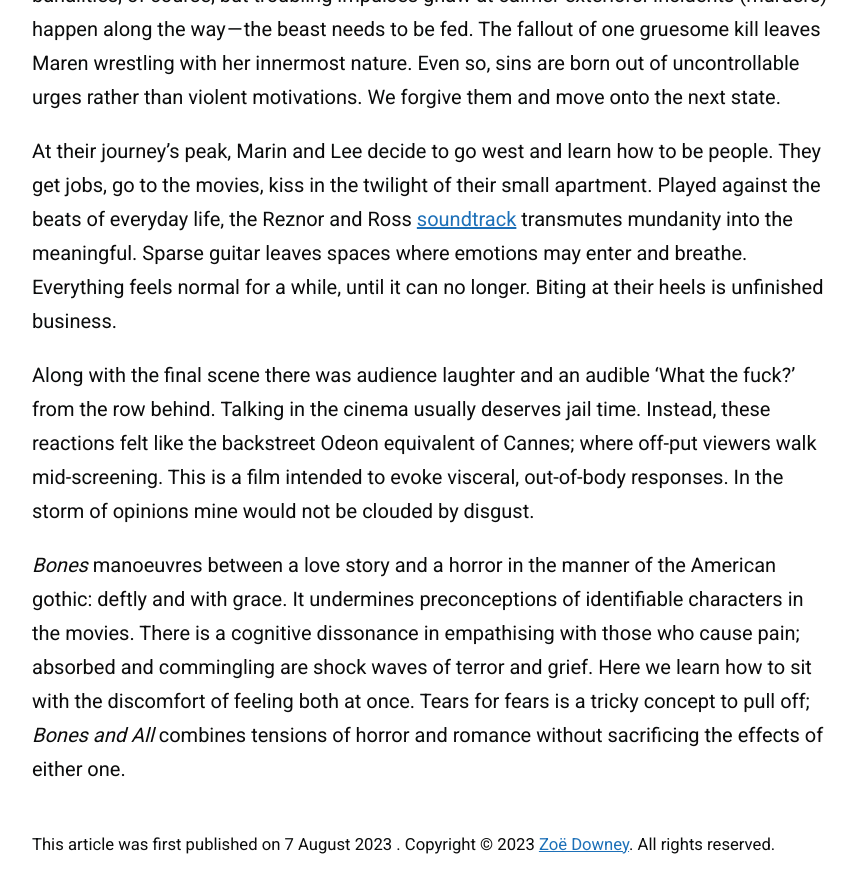
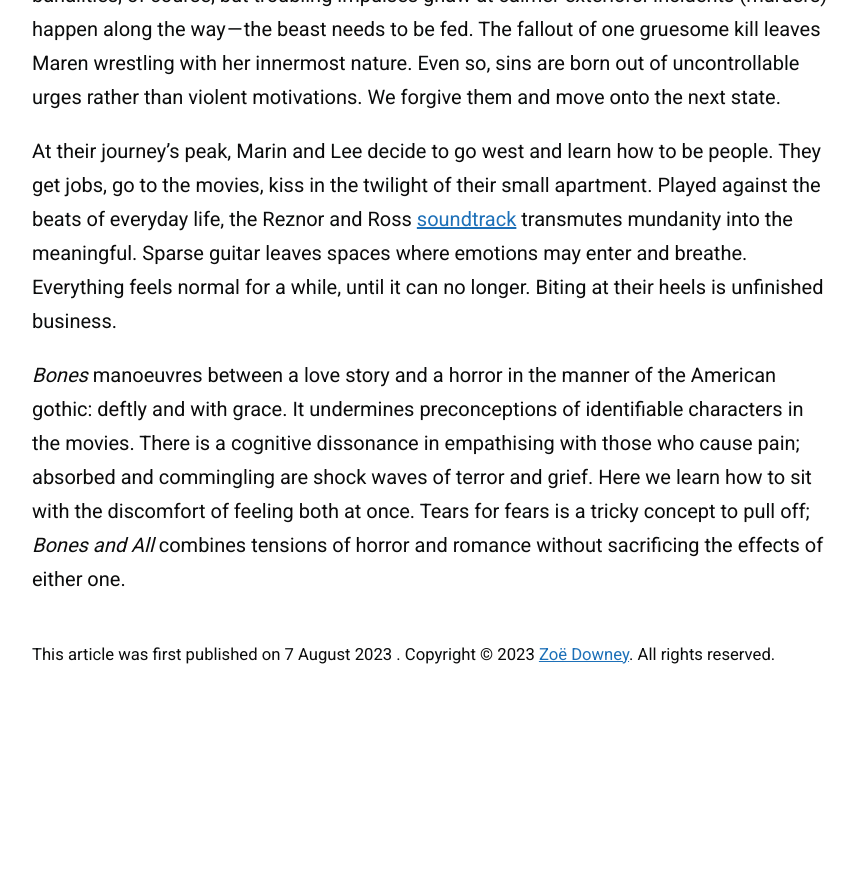
Before and after one commit to zoeurl/zoedowney.github.io, a Jekyll site: the page built from _posts/2023-08-07-bones-and-all.md, in a window 1280 px wide and 900 px high, scrolled down 2104 px. Shown: the top 893 px of the window, without its empty margins (208-1065 px from the left). Built offline with Jekyll 4.4.1, drawn with Linux system fonts in a browser that asks for light colours; after the commit the page ends 2814 px from its top, so only the background shows below that.

Commit message:
Update 2023-08-07-bones-and-all.md

```diff
--- a/_posts/2023-08-07-bones-and-all.md
+++ b/_posts/2023-08-07-bones-and-all.md
@@ -24,6 +24,4 @@
 
 At their journey’s peak, Marin and Lee decide to go west and learn how to be people. They get jobs, go to the movies, kiss in the twilight of their small apartment. Played against the beats of everyday life, the Reznor and Ross [soundtrack](https://www.youtube.com/watch?v=mqIaOl4N1M8&ab_channel=TrentReznor-Topic) transmutes mundanity into the meaningful. Sparse guitar leaves spaces where emotions may enter and breathe. Everything feels normal for a while, until it can no longer. Biting at their heels is unfinished business.
 
-Along with the final scene there was audience laughter and an audible ‘What the fuck?’ from the row behind. Talking in the cinema usually deserves jail time. Instead, these reactions felt like the backstreet Odeon equivalent of Cannes; where off-put viewers walk mid-screening. This is a film intended to evoke visceral, out-of-body responses. In the storm of opinions mine would not be clouded by disgust.
-
 _Bones_ manoeuvres between a love story and a horror in the manner of the American gothic: deftly and with grace. It undermines preconceptions of identifiable characters in the movies. There is a cognitive dissonance in empathising with those who cause pain; absorbed and commingling are shock waves of terror and grief. Here we learn how to sit with the discomfort of feeling both at once. Tears for fears is a tricky concept to pull off; _Bones and All_ combines tensions of horror and romance without sacrificing the effects of either one.
```
